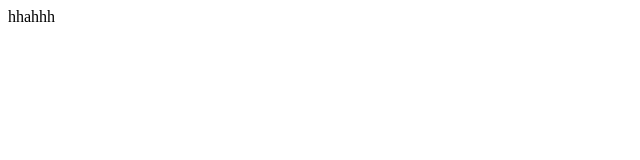
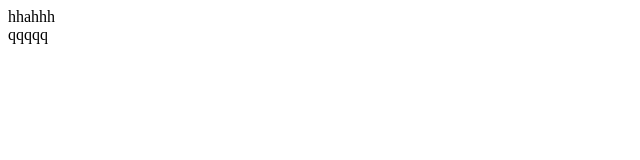
Before and after one commit to lgs130716/qw, a plain HTML site: page index.html in a window 1280 px wide. Shown: the full height of the page, 0-640 px from the left. Drawn offline with Linux system fonts and the light colour scheme.

Commit message:
Update index.html
第一个网页

```diff
--- a/index.html
+++ b/index.html
@@ -8,5 +8,6 @@
 </head>
 <body>
     <div>hhahhh</div>
+    <div>qqqqq</div>
 </body>
 </html>
```
